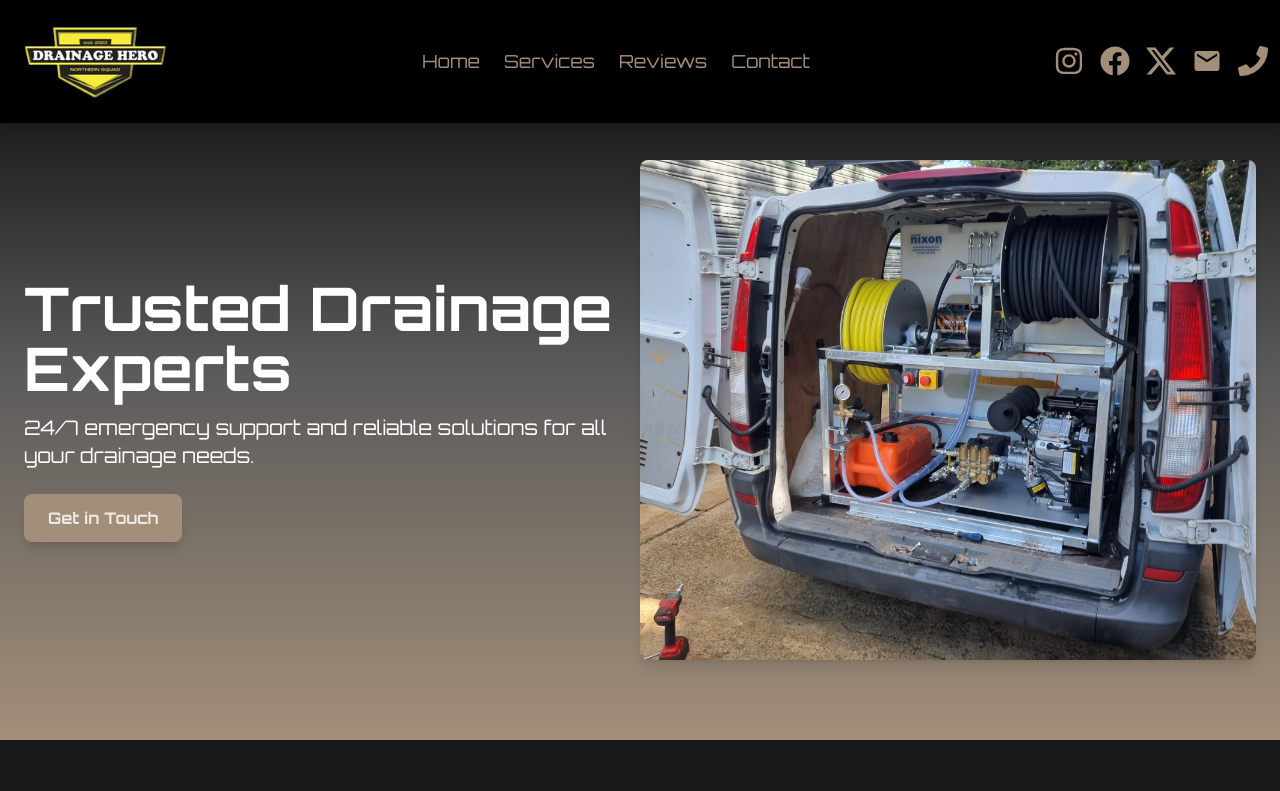
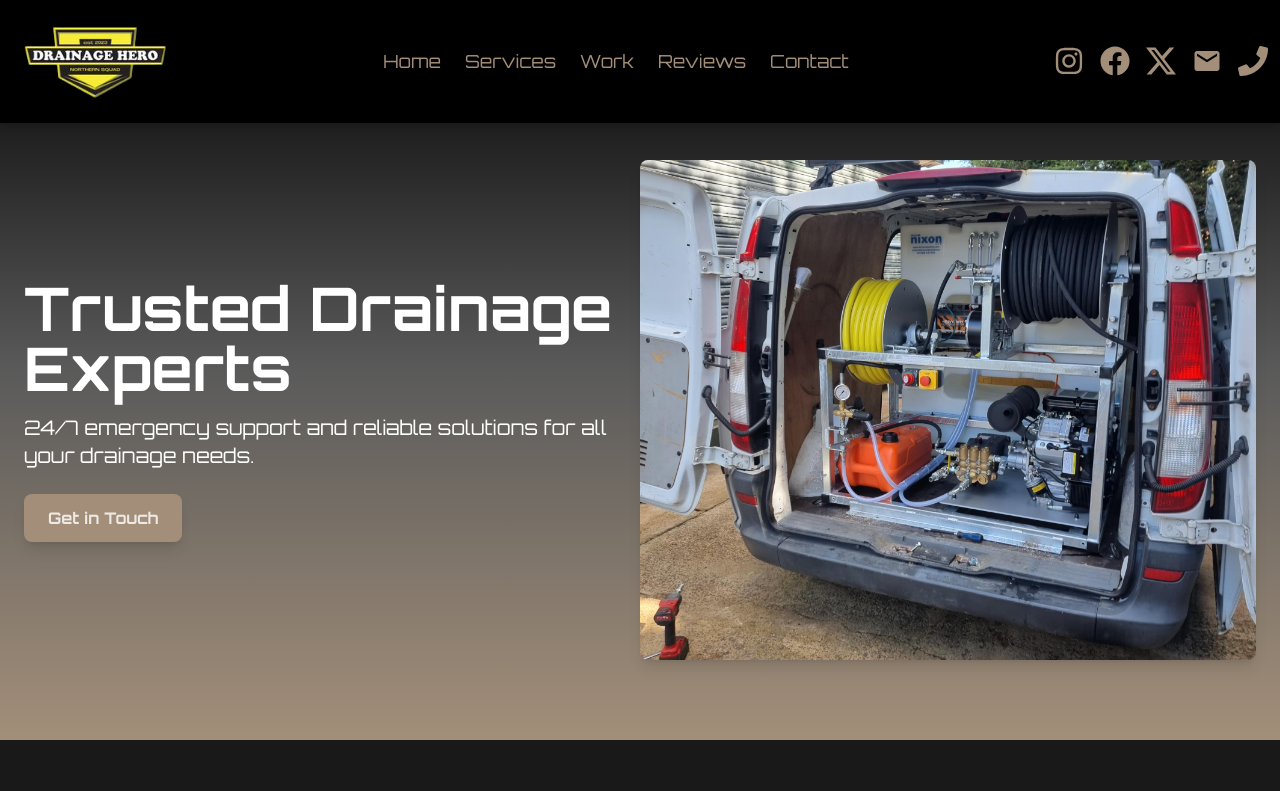
Before and after one commit to oyousaf/dh, a Next.js app: page / in a window 1280 px wide. Shown: the top 791 px of the page. Built offline with nearby package versions, Linux system fonts and the light colour scheme.

Commit message:
squashing bugs

```diff
--- a/constants/index.js
+++ b/constants/index.js
@@ -1,6 +1,7 @@
 export const navLinks = [
   { id: "home", label: "Home" },
   { id: "services", label: "Services" },
+  { id: "gallery", label: "Work" },
   { id: "reviews", label: "Reviews" },
   { id: "contact", label: "Contact" },
 ];
```
